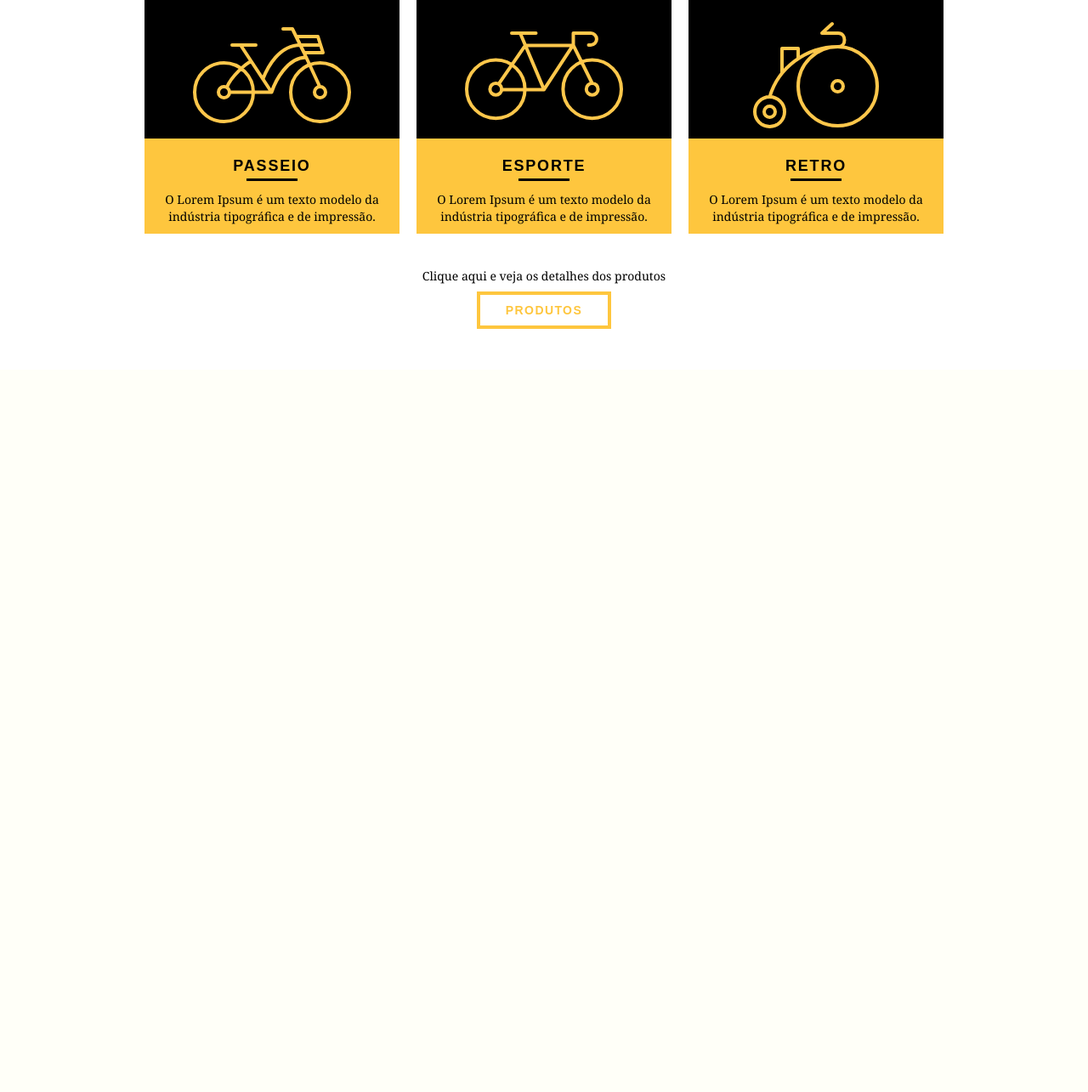
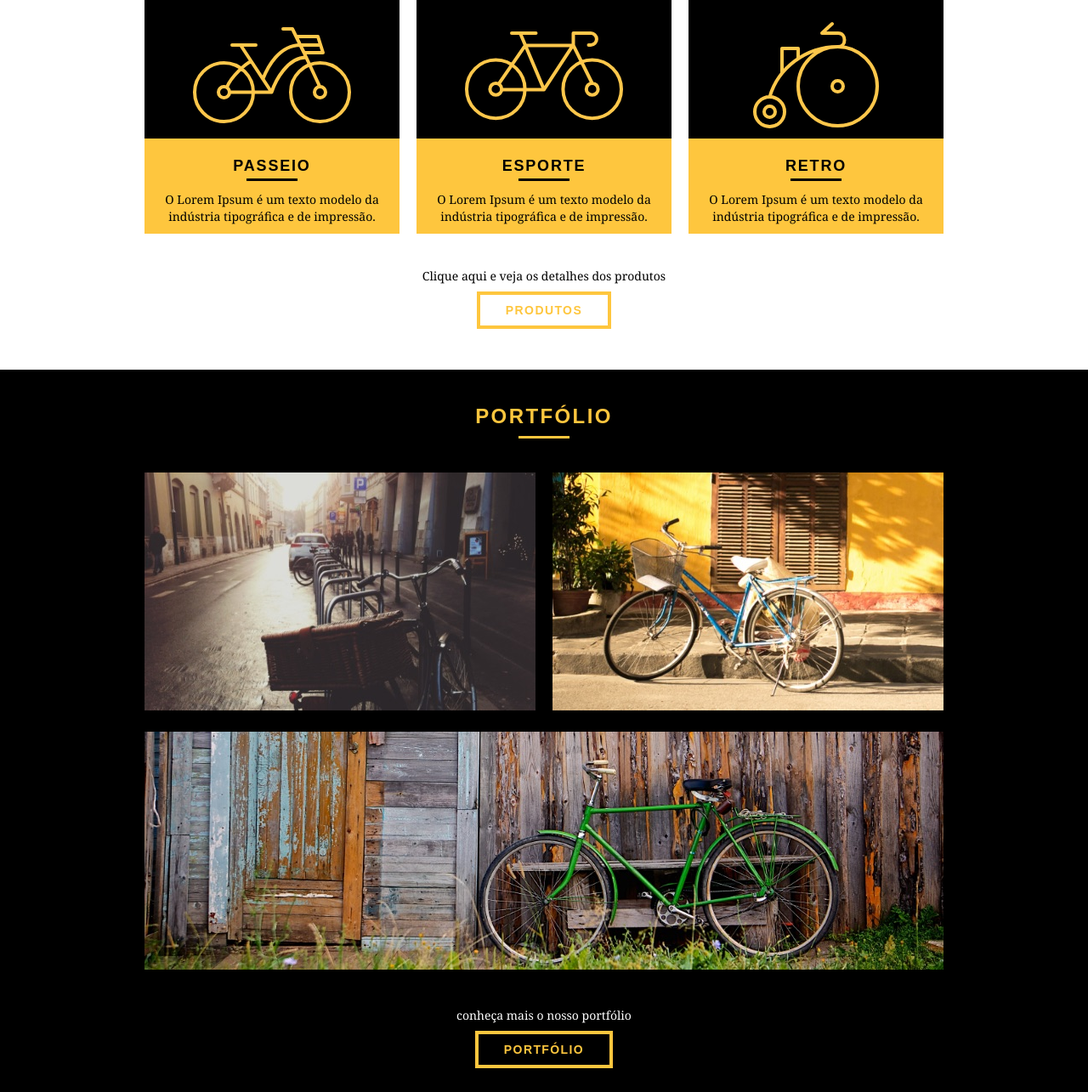
Before and after one commit to Evaldo-Gomes/webdesign_origamid, a PHP site: page / in a window 1280 px wide. Shown: the part 618-1903 px from the top of the page at 85% size. Before the commit the page ends 1005 px from the top, so only its background shows below. Run offline with PHP 8.4, Linux system fonts and the light colour scheme.

Commit message:
Aula 5-1-6 Portfólio - Home

```diff
--- a/web/css/style.css
+++ b/web/css/style.css
@@ -190,3 +190,28 @@ p {
 .call p {
     margin-bottom: 20px;
 }
+
+
+/**************************** Portifólio */
+
+.portfolio {
+    width: 100%;
+    background: #000;
+    padding: 40px 0;
+}
+
+.portfolio .subtitulo {
+    color: #fec63e;
+}
+
+.portfolio .subtitulo:after {
+    background: #fec63e;
+}
+
+.portfolio_lista li:last-child {
+    margin-top: 20px;
+}
+
+.portfolio .call p {
+    color: #fff;
+}
--- a/web/index.html
+++ b/web/index.html
@@ -39,6 +39,7 @@
     </section>
 
     <section class="produtos container">
+        <!-- NÃO TEM DIV, POIS O FUNDO BRANCO JÁ É INFINITO! -->
         <h2 class="subtitulo">Produtos</h2>
         <ul class="produtos_lista">
             <li class="grid-1-3">
@@ -63,12 +64,28 @@
                 <p>O Lorem Ipsum é um texto modelo da indústria tipográfica e de impressão.</p>
             </li>
         </ul>
-
         <div class="call">
             <p>Clique aqui e veja os detalhes dos produtos</p>
             <a href="produtos.html" class="btn btn-preto">Produtos</a>
         </div>
+    </section>
+    <!-- Fecha Produtos -->
 
+    <section class="portfolio">
+        <!-- DIV - POIS O ELEMENTO É PRETO -->
+        <div class="container">
+            <h2 class="subtitulo">Portfólio</h2>
+            <ul class="portfolio_lista">
+                <li class="grid-8"><img src="img/portfolio/retro.jpg" alt="Bicicleta Retro"></li>
+                <li class="grid-8"><img src="img/portfolio/passeio.jpg" alt="Bicicleta Passeio"></li>
+                <!-- PORTFOLIO - LISTA - LAST-CHILD -->
+                <li class="grid-16"><img src="img/portfolio/esporte.jpg" alt="Bicicleta Esporte"></li>
+            </ul>
+            <div class="call">
+                <p>conheça mais o nosso portfólio</p>
+                <a href="portfolio.html" class="btn">Portfólio</a>
+            </div>
+        </div>
     </section>
 
 </body>
```
